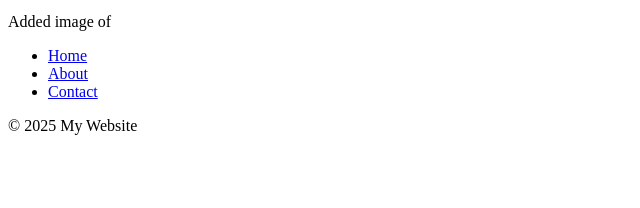
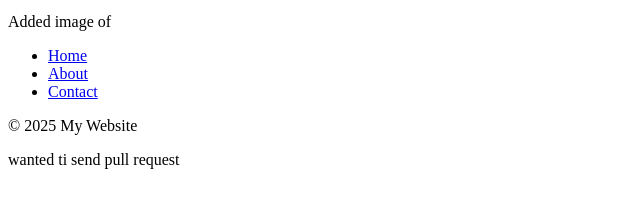
Before and after one commit to DhanashreeKharade451/website-project, a plain HTML site: page index.html in a window 1280 px wide. Shown: the part 428-636 px from the top of the page, without its empty margins (0-640 px from the left). Drawn offline with Linux system fonts and the light colour scheme.

Commit message:
Pull request

```diff
--- a/index.html
+++ b/index.html
@@ -20,5 +20,7 @@
   <p>&copy; 2025 My Website</p>
 </footer>
 
+<p>wanted ti send pull request</p>
+
   </body>
 </html>
```
